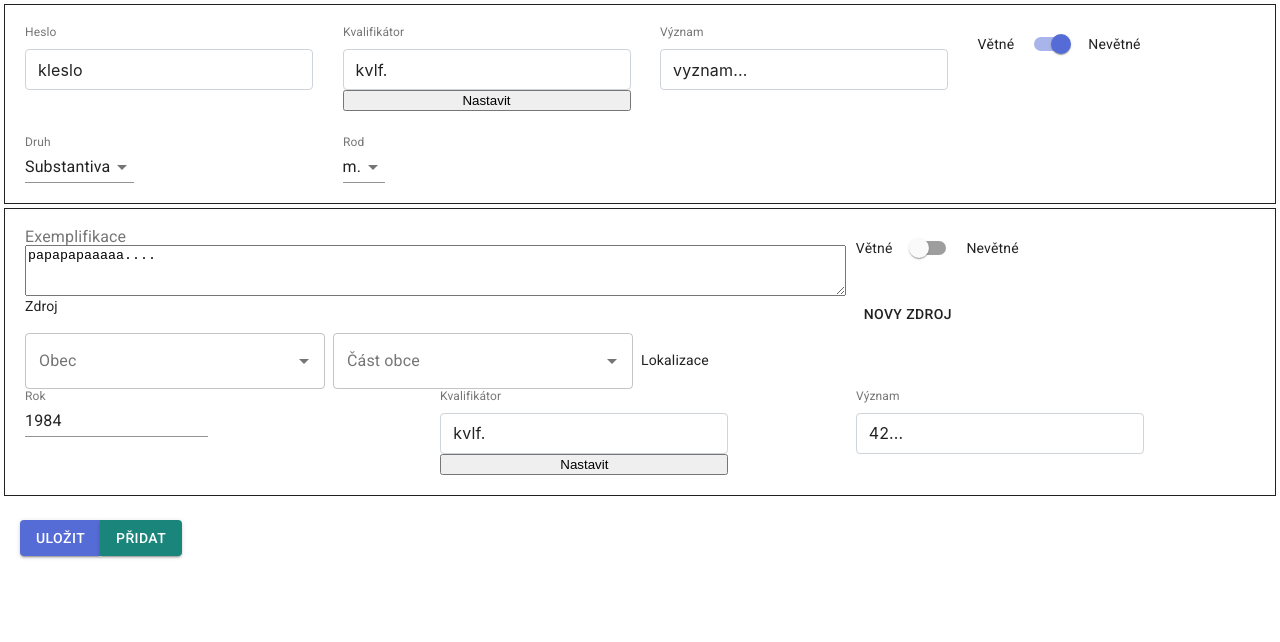
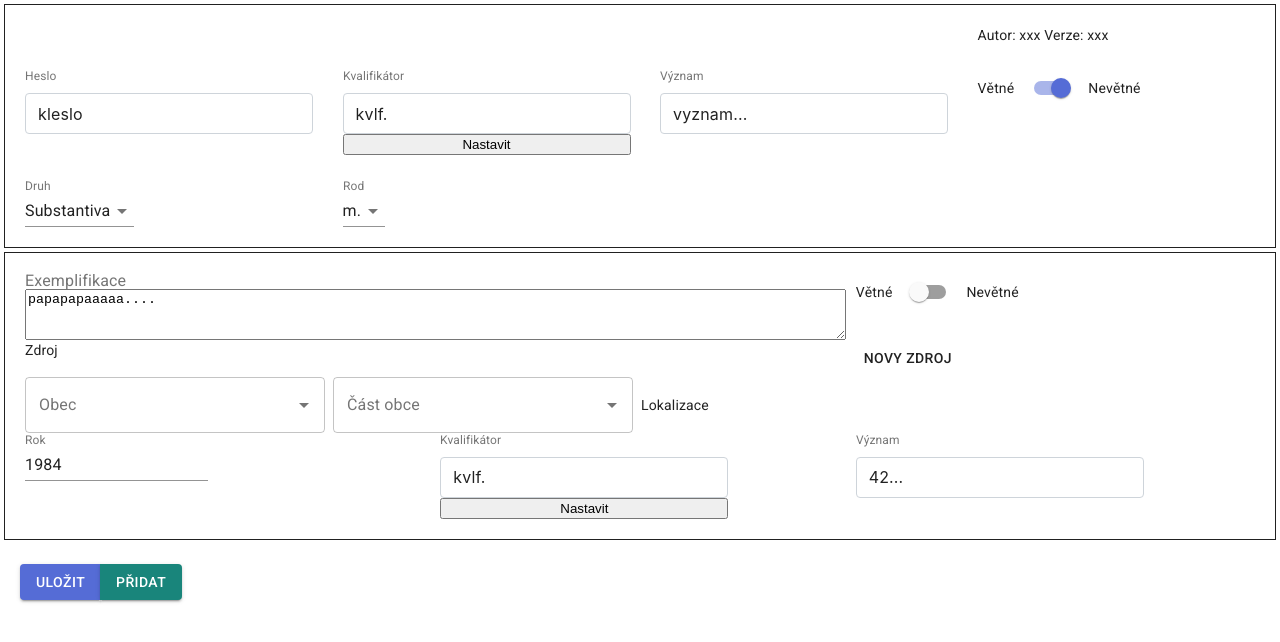
Before and after one commit to proponar/dida-entry, a React (Create React App) app: page /entry in a window 1280 px wide. Shown: the top 642 px of the page. Built offline with nearby package versions, Linux system fonts and the light colour scheme.

Commit message:
Add placeholders for author and version.

```diff
--- a/src/TopForm.js
+++ b/src/TopForm.js
@@ -16,7 +16,6 @@ import MenuItem from "@material-ui/core/MenuItem";
 //import Paper from "@material-ui/core/Paper";
 import Modal from "@material-ui/core/Modal";
 
-import CheckboxForm from "./CheckboxForm";
 import BootstrapInput from "./BootstrapInput";
 import useStyles from "./useStyles";
 import KvalifikatorInput from "./KvalifikatorInput";
@@ -60,6 +59,12 @@ const TopForm = props => {
 
   return (
     <React.Fragment>
+      <Grid item xs={9}>
+      </Grid>
+      <Grid item xs={3}>
+        Autor: xxx
+        Verze: xxx
+      </Grid>
       <Grid item xs={3}>
         <FormControl>
           <InputLabel htmlFor="heslo">Heslo</InputLabel>
```
